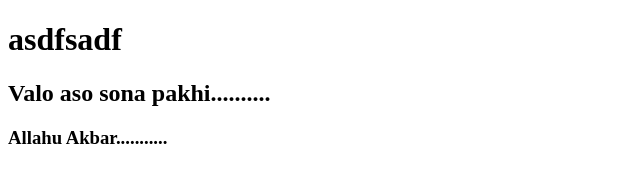
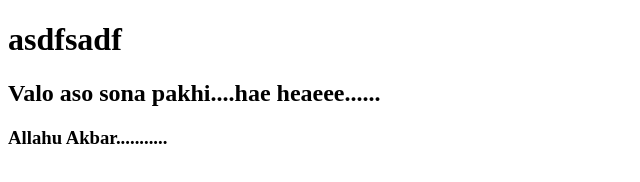
Before and after one commit to mashiurcse/my-first-website, a plain HTML site: page index.html in a window 1280 px wide. Shown: the whole page, without its empty margins (0-640 px from the left). Drawn offline with Linux system fonts and the light colour scheme.

Commit message:
Update index.html

```diff
--- a/index.html
+++ b/index.html
@@ -7,7 +7,7 @@
   </head>
   <body>
     <h1>asdfsadf</h1>
-    <h2>Valo aso sona pakhi..........</h2>
+    <h2>Valo aso sona pakhi....hae heaeee......</h2>
     <h3>Allahu Akbar...........</h3>
 
   </body>
```
